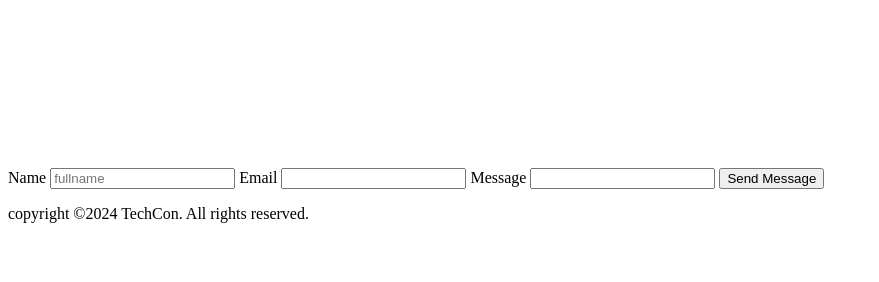
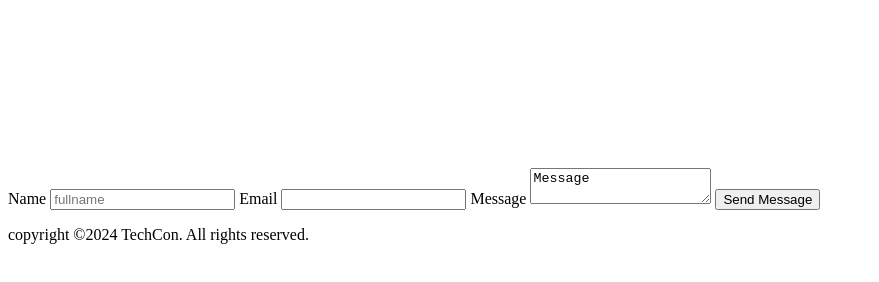
Before and after one commit to Preziosa7/TechCon_HTML, a plain HTML site: page techcon_website/contact.html in a window 1280 px wide. Shown: the part 154-436 px from the top of the page, without its empty margins (0-879 px from the left). Drawn offline with Linux system fonts and the light colour scheme.

Commit message:
Added file

```diff
--- a/techcon_website/contact.html
+++ b/techcon_website/contact.html
@@ -31,7 +31,7 @@
             <input type="email" id="email" required name="email">
 
             <label for="message">Message</label>
-            <input type="textarea" id="textarea" required name="textarea">
+            <textarea name="message" id="message">Message</textarea>
 
             <button type="submit">Send Message</button>
         </form>
```
